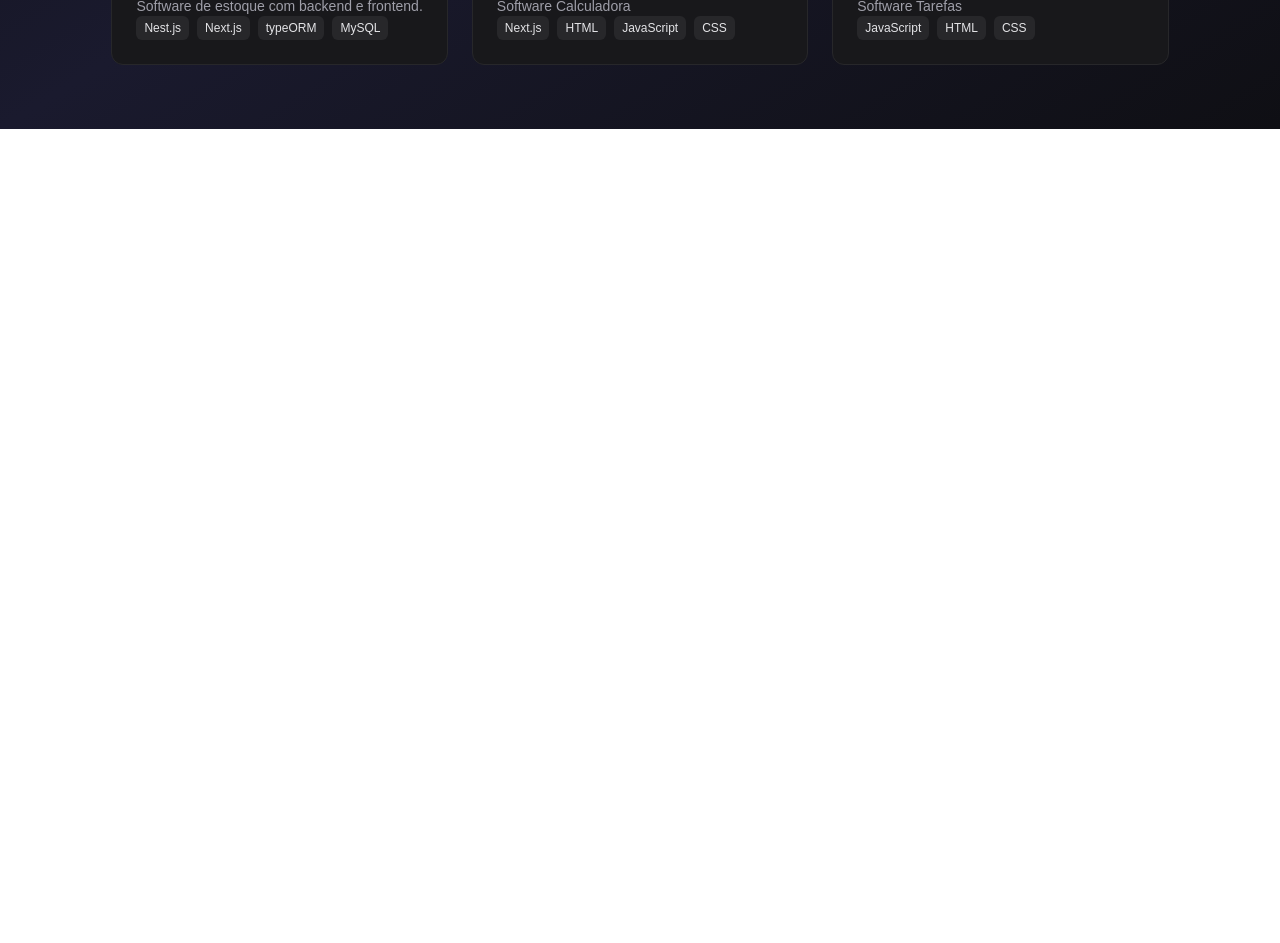
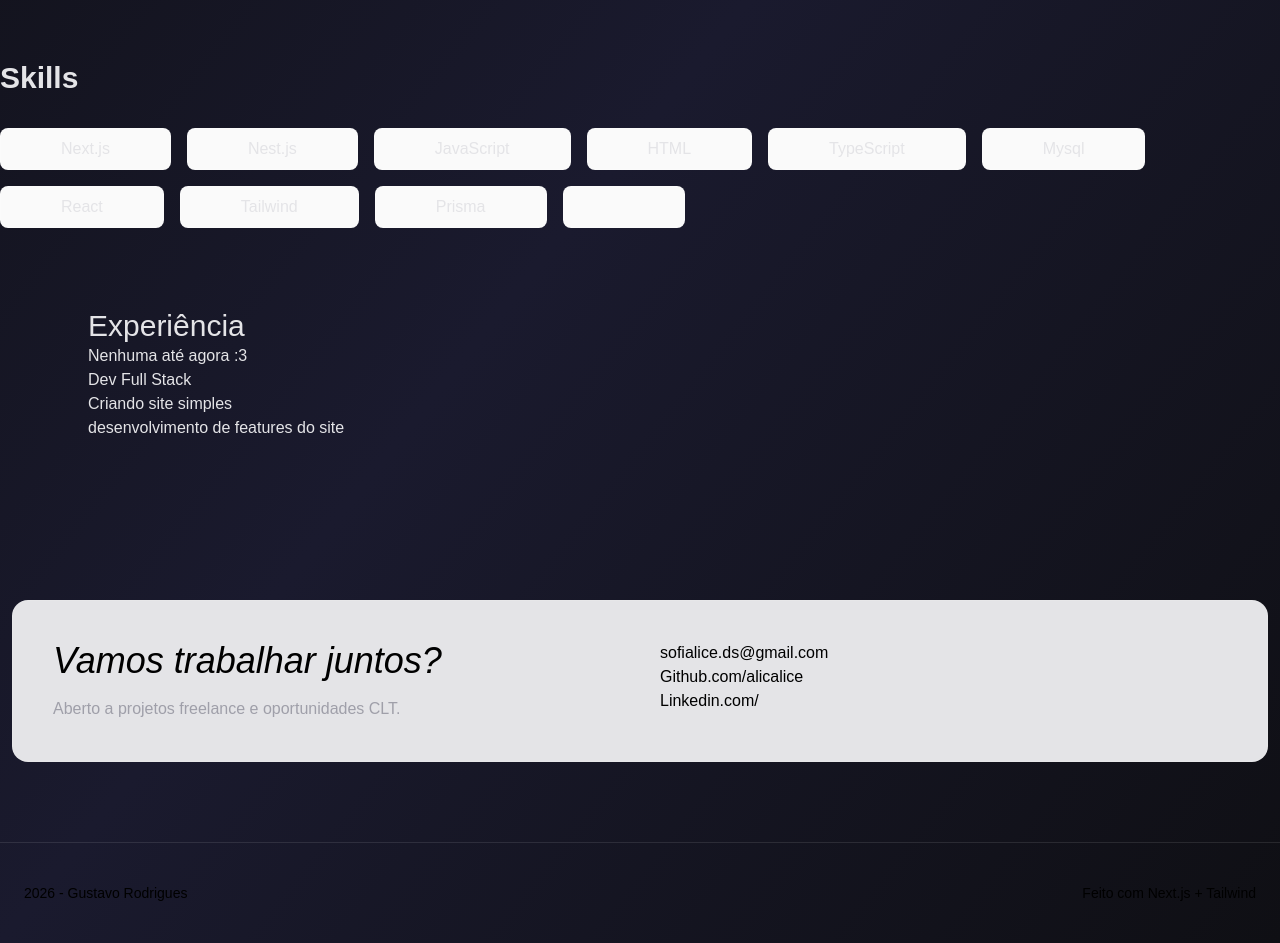
Before and after one commit to alicalice/SitePortfolio, a Next.js app in the folder portfolio-dev/: page / in a window 1280 px wide. Shown: the part 740-1683 px from the top of the page. Before the commit the page ends 869 px from the top, so only its background shows below. Built offline with nearby package versions, Linux system fonts and the light colour scheme.

Commit message:
base do site praticamente pronta. Falta refino e algumas melhorias de exibição e identidade visual. A base está ok.

```diff
--- /dev/null
+++ b/portfolio-dev/app/components/Contact.tsx
@@ -0,0 +1,27 @@
+export default function Contact(){
+    return(
+        <div className="max-w-5x1 mx-auto px-3 py-20">
+
+
+        <div className=" bg-zinc-200 border border-white/10 rounded-2xl p-10 grid md:grid-cols-2 gap-10 itens-center">
+
+
+
+            {/*LEFT*/}
+            <div className="space-y-4">
+                <h2 className="text-4xl italic text-black font-light">Vamos trabalhar juntos?</h2>
+                <p className="text-zinc-400">Aberto a projetos freelance e oportunidades CLT.</p>
+            </div>
+
+            {/*RIGHT*/}
+            <div className="space-t-4 text-zinc-300">
+                <p className="hover:text-gray-400 transition text-black">sofialice.ds@gmail.com</p>
+                <p className="hover:text-gray-400 transition text-black">Github.com/alicalice</p>
+                <p className="hover:text-gray-400 transition text-black">Linkedin.com/</p>
+            </div>
+
+        </div>
+
+        </div>
+    )
+}
--- /dev/null
+++ b/portfolio-dev/app/components/Experience.tsx
@@ -0,0 +1,25 @@
+export default function Experience(){
+    return(
+        <section className="max-w-6xl mx-auto px-6 py-20">
+            <h1 className="text-3xl ">Experiência</h1>
+
+
+            <div>{/*ITEM 1*/}
+                <div>
+                    <span>
+                        Nenhuma até agora :3
+                    </span>
+                    <div>
+                        <h3>Dev Full Stack</h3>
+                        <p>Criando site simples</p>
+                        <p>desenvolvimento de features do site</p>
+                    </div>
+                </div>
+
+            </div>
+
+        </section>
+
+
+    )
+}
--- /dev/null
+++ b/portfolio-dev/app/components/Footer.tsx
@@ -0,0 +1,8 @@
+export default function Footer(){
+    return(
+        <footer className="max-w-5x1 mx-auto px-6 py-10 flex flex-col md:flex-row justify-between items-center text-sm text-black border-t border-white/10">
+            <p> 2026 - Gustavo Rodrigues</p>
+            <p>Feito com <span className="text-black">Next.js + Tailwind</span></p>
+        </footer>
+    )
+}
--- a/portfolio-dev/app/components/ProjectCard.tsx
+++ b/portfolio-dev/app/components/ProjectCard.tsx
@@ -12,9 +12,20 @@ export default function ProjectCard({
 
     return(
 
-        <div className="bg-zinc-900 border border-zinc-800 rounded-xl p-6 hover:bg-zinc-600">
+        <div className="
+        bg-zinc-900
+border border-zinc-800
+rounded-xl
+p-6
+transition-all duration-300
+hover:border-purple-500
+hover:shadow-[0_0_25px_rgba(168,85,247,0.15)]
+hover:scale-[1.02]">
+
             <h3 className="text-lg font-semibold text-white">{title}</h3>
+
             <p className="text-zinc-400 text-sm">{description}</p>
+
             <div className="flex flex-wrap gap-2">{techs.map((tech,index)=>(
                 <span key={index} className="text-xs bg-zinc-800 px-2 py-1 rounded-md">
                     {tech}
--- /dev/null
+++ b/portfolio-dev/app/components/Skills.tsx
@@ -0,0 +1,34 @@
+export default function Skills(){
+
+
+    const skills = [
+        "Next.js",
+        "Nest.js",
+        "JavaScript",
+        "HTML",
+        "TypeScript",
+        "Mysql",
+        "React",
+        "Tailwind",
+        "Prisma",
+        "",
+
+    ]
+
+    return(
+
+        <section className="mt-10">
+            <h2 className="text-3xl font-semibold mb-8">Skills</h2>
+
+            <div className="flex flex-wrap gap-4">
+                {skills.map((skill)=>(
+                    <div key={skill} className="px-15 py-2 bg-zinc-50 rounded-lg border
+                    border-white/10 hover:bg-mauve-100 transition">
+                        {skill}
+                    </div>
+                ))}
+            </div>
+        </section>
+
+    )
+}
--- a/portfolio-dev/app/page.tsx
+++ b/portfolio-dev/app/page.tsx
@@ -2,6 +2,10 @@ import Image from "next/image";
 import imagem from "../public/Frieren.jpg"
 import { projects } from "@/data/project";
 import ProjectCard from "./components/ProjectCard";
+import Skills from "./components/Skills";
+import Experience from "./components/Experience";
+import Contact from "./components/Contact";
+import Footer from "./components/Footer";
 
 export default function Home() {
   return (
@@ -34,10 +38,10 @@ export default function Home() {
 
 
 
-    <section className="max-w-6x1 mx-auto px-6 py-16">
+    <section className="max-w-6xl mx-auto px-6 py-16">
 
 
-      <h2 className="text-3x1 font-bold mb-10">Projetos:</h2>
+      <h2 className="text-3xl font-bold mb-10">Projetos:</h2>
 
       <div className="grid md:grid-cols-2 lg:grid-cols-3 gap-6">
         {projects.map((project,index)=>(
@@ -50,6 +54,22 @@ export default function Home() {
         ))}
       </div>
 
+    </section>
+
+    <section>
+      <Skills />
+    </section>
+
+    <section>
+      <Experience/>
+    </section>
+
+    <section>
+          <Contact />
+    </section>
+
+    <section>
+          <Footer />
     </section>
 
 
```
